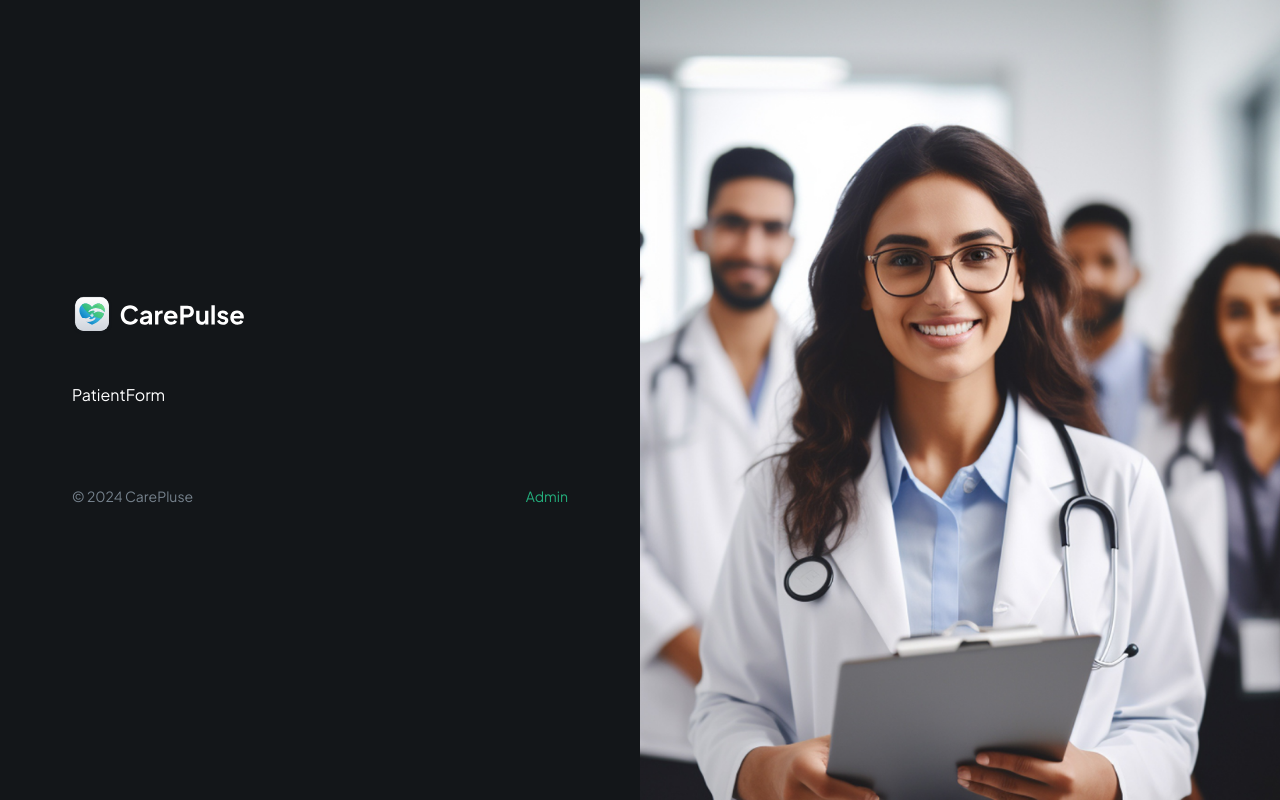
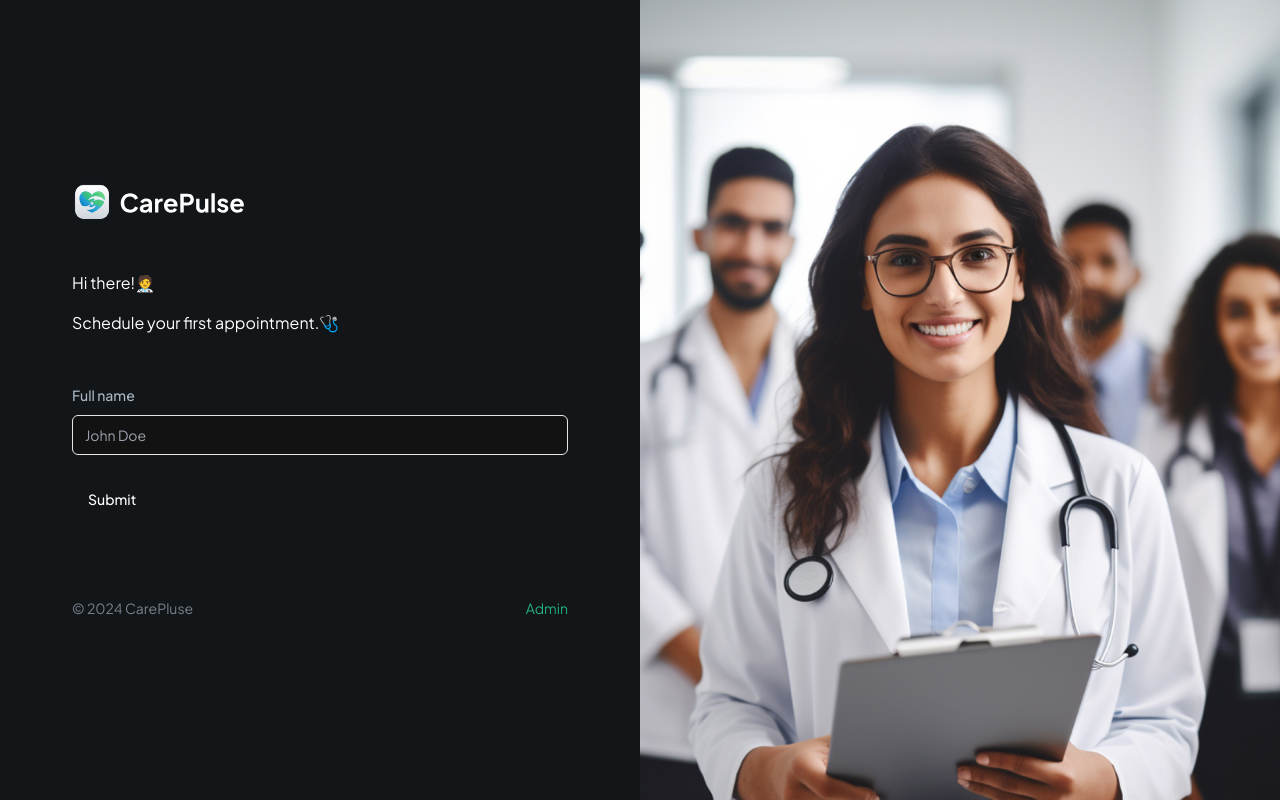
Before and after one commit to ZachCortez/carepulse, a Next.js app: page / in a window 1280 px wide. Built offline with nearby package versions, Linux system fonts and the light colour scheme.

Commit message:
Add files via upload

```diff
--- a/app/layout.tsx
+++ b/app/layout.tsx
@@ -13,6 +13,9 @@
 export const metadata: Metadata = {
   title: "CarePulse",
   description: "A healthcare management app by SaturnBay🪐",
+  icons: {
+    icon: "/assets/icons/logo-icon.svg",
+  },
 };
 
 export default function RootLayout({
--- /dev/null
+++ b/components/CustomFormField.tsx
@@ -0,0 +1,59 @@
+'use client'
+
+import {
+    FormControl,
+    FormDescription,
+    FormField,
+    FormItem,
+    FormLabel,
+    FormMessage,
+} from "@/components/ui/form";
+import { Input } from "@/components/ui/input";
+import { Control } from "react-hook-form";
+import { FormFieldType } from "./forms/PatientForm";
+
+interface CustomProps {
+    control: Control<any>,
+    fieldType: FormFieldType
+    name: string,
+    label?: string,
+    placeholder?: string,
+    iconSrc?: string,
+    iconAlt?: string,
+    disbaled?: boolean,
+    dateFormat?: string,
+    showTimeSelect?: boolean,
+    children?: React.ReactNode,
+    renderSkeleton?: (field: any) => React.ReactNode,
+}
+
+const RenderField = ({ field, props }:{ field: any; props: CustomProps}) => {
+    return (
+        <Input
+            type="text"
+            placeholder="John Doe"
+        />
+    )
+}
+
+const CustomFormField = (props: CustomProps) => {
+    const { control, fieldType, name, label } = props;
+
+    return (
+        <FormField
+            control={control}
+            name={name}
+            render={({ field }) => (
+                <FormItem className="flex-1">
+                    {fieldType !== FormFieldType.CHECKBOX && label && (
+                        <FormLabel className="shad-input-label">{label}</FormLabel>
+                    )}
+                    <RenderField field={field} props={props}/>
+                    <FormMessage className="shad-error" />
+                    </FormItem>
+            )}
+        />
+    )
+}
+
+export default CustomFormField
--- a/components/forms/PatientForm.tsx
+++ b/components/forms/PatientForm.tsx
@@ -1,8 +1,65 @@
-import React from 'react'
+"use client"
+
+import { zodResolver } from "@hookform/resolvers/zod";
+import { useForm } from "react-hook-form";
+import { z } from "zod";
+import { Button } from "@/components/ui/button";
+import { Form } from "@/components/ui/form";
+import CustomFormField from "../CustomFormField";
+
+export enum FormFieldType {
+    INPUT = 'input',
+    TEXTAREA = 'textarea',
+    PHONE_INPUT = 'phoneInput',
+    CHECKBOX = 'checkbox',
+    DATE_PICKER = 'datePicker',
+    SELECT = 'select',
+    SKELETON = 'skeleton'
+
+}
+
+const formSchema = z.object({
+  username: z.string().min(2, {
+    message: "Username must be at least 2 characters.",
+  }),
+})
 
 const PatientForm = () => {
+  // 1. Define your form.
+  const form = useForm<z.infer<typeof formSchema>>({
+    resolver: zodResolver(formSchema),
+    defaultValues: {
+      username: "",
+    },
+  })
+
+  // 2. Define a submit handler.
+  function onSubmit(values: z.infer<typeof formSchema>) {
+    // Do something with the form values.
+    // ✅ This will be type-safe and validated.
+    console.log(values)
+  }
   return (
-    <div>PatientForm</div>
+    <Form {...form}>
+    <form onSubmit={form.handleSubmit(onSubmit)} className="space-y-6 flex-1">
+        <section className="mb-12 space-y-4">
+            <h1>Hi there!🧑‍⚕️</h1>
+            <p>Schedule your first appointment.🩺</p>
+        </section>
+
+        <CustomFormField
+            fieldType={FormFieldType.INPUT}
+            control={form.control}
+            name="name"
+            label="Full name"
+            placeholder="John Doe"
+            iconSrc="/public/assets/icons.user.svg"
+            iconAlt="user"
+        />
+
+      <Button type="submit">Submit</Button>
+    </form>
+  </Form>
   )
 }
 
--- /dev/null
+++ b/components/ui/form.tsx
@@ -0,0 +1,178 @@
+"use client"
+
+import * as React from "react"
+import * as LabelPrimitive from "@radix-ui/react-label"
+import { Slot } from "@radix-ui/react-slot"
+import {
+  Controller,
+  ControllerProps,
+  FieldPath,
+  FieldValues,
+  FormProvider,
+  useFormContext,
+} from "react-hook-form"
+
+import { cn } from "@/lib/utils"
+import { Label } from "@/components/ui/label"
+
+const Form = FormProvider
+
+type FormFieldContextValue<
+  TFieldValues extends FieldValues = FieldValues,
+  TName extends FieldPath<TFieldValues> = FieldPath<TFieldValues>
+> = {
+  name: TName
+}
+
+const FormFieldContext = React.createContext<FormFieldContextValue>(
+  {} as FormFieldContextValue
+)
+
+const FormField = <
+  TFieldValues extends FieldValues = FieldValues,
+  TName extends FieldPath<TFieldValues> = FieldPath<TFieldValues>
+>({
+  ...props
+}: ControllerProps<TFieldValues, TName>) => {
+  return (
+    <FormFieldContext.Provider value={{ name: props.name }}>
+      <Controller {...props} />
+    </FormFieldContext.Provider>
+  )
+}
+
+const useFormField = () => {
+  const fieldContext = React.useContext(FormFieldContext)
+  const itemContext = React.useContext(FormItemContext)
+  const { getFieldState, formState } = useFormContext()
+
+  const fieldState = getFieldState(fieldContext.name, formState)
+
+  if (!fieldContext) {
+    throw new Error("useFormField should be used within <FormField>")
+  }
+
+  const { id } = itemContext
+
+  return {
+    id,
+    name: fieldContext.name,
+    formItemId: `${id}-form-item`,
+    formDescriptionId: `${id}-form-item-description`,
+    formMessageId: `${id}-form-item-message`,
+    ...fieldState,
+  }
+}
+
+type FormItemContextValue = {
+  id: string
+}
+
+const FormItemContext = React.createContext<FormItemContextValue>(
+  {} as FormItemContextValue
+)
+
+const FormItem = React.forwardRef<
+  HTMLDivElement,
+  React.HTMLAttributes<HTMLDivElement>
+>(({ className, ...props }, ref) => {
+  const id = React.useId()
+
+  return (
+    <FormItemContext.Provider value={{ id }}>
+      <div ref={ref} className={cn("space-y-2", className)} {...props} />
+    </FormItemContext.Provider>
+  )
+})
+FormItem.displayName = "FormItem"
+
+const FormLabel = React.forwardRef<
+  React.ElementRef<typeof LabelPrimitive.Root>,
+  React.ComponentPropsWithoutRef<typeof LabelPrimitive.Root>
+>(({ className, ...props }, ref) => {
+  const { error, formItemId } = useFormField()
+
+  return (
+    <Label
+      ref={ref}
+      className={cn(error && "text-destructive", className)}
+      htmlFor={formItemId}
+      {...props}
+    />
+  )
+})
+FormLabel.displayName = "FormLabel"
+
+const FormControl = React.forwardRef<
+  React.ElementRef<typeof Slot>,
+  React.ComponentPropsWithoutRef<typeof Slot>
+>(({ ...props }, ref) => {
+  const { error, formItemId, formDescriptionId, formMessageId } = useFormField()
+
+  return (
+    <Slot
+      ref={ref}
+      id={formItemId}
+      aria-describedby={
+        !error
+          ? `${formDescriptionId}`
+          : `${formDescriptionId} ${formMessageId}`
+      }
+      aria-invalid={!!error}
+      {...props}
+    />
+  )
+})
+FormControl.displayName = "FormControl"
+
+const FormDescription = React.forwardRef<
+  HTMLParagraphElement,
+  React.HTMLAttributes<HTMLParagraphElement>
+>(({ className, ...props }, ref) => {
+  const { formDescriptionId } = useFormField()
+
+  return (
+    <p
+      ref={ref}
+      id={formDescriptionId}
+      className={cn("text-sm text-muted-foreground", className)}
+      {...props}
+    />
+  )
+})
+FormDescription.displayName = "FormDescription"
+
+const FormMessage = React.forwardRef<
+  HTMLParagraphElement,
+  React.HTMLAttributes<HTMLParagraphElement>
+>(({ className, children, ...props }, ref) => {
+  const { error, formMessageId } = useFormField()
+  const body = error ? String(error?.message) : children
+
+  if (!body) {
+    return null
+  }
+
+  return (
+    <p
+      ref={ref}
+      id={formMessageId}
+      className={cn("text-sm font-medium text-destructive", className)}
+      {...props}
+    >
+      {body}
+    </p>
+  )
+})
+FormMessage.displayName = "FormMessage"
+
+export {
+  useFormField,
+  Form,
+  FormItem,
+  FormLabel,
+  FormControl,
+  FormDescription,
+  FormMessage,
+  FormField,
+}
--- /dev/null
+++ b/components/ui/input.tsx
@@ -0,0 +1,25 @@
+import * as React from "react"
+
+import { cn } from "@/lib/utils"
+
+export interface InputProps
+  extends React.InputHTMLAttributes<HTMLInputElement> {}
+
+const Input = React.forwardRef<HTMLInputElement, InputProps>(
+  ({ className, type, ...props }, ref) => {
+    return (
+      <input
+        type={type}
+        className={cn(
+          "flex h-10 w-full rounded-md border border-input bg-background px-3 py-2 text-sm ring-offset-background file:border-0 file:bg-transparent file:text-sm file:font-medium placeholder:text-muted-foreground focus-visible:outline-none focus-visible:ring-2 focus-visible:ring-ring focus-visible:ring-offset-2 disabled:cursor-not-allowed disabled:opacity-50",
+          className
+        )}
+        ref={ref}
+        {...props}
+      />
+    )
+  }
+)
+Input.displayName = "Input"
+
+export { Input }
--- /dev/null
+++ b/components/ui/label.tsx
@@ -0,0 +1,26 @@
+"use client"
+
+import * as React from "react"
+import * as LabelPrimitive from "@radix-ui/react-label"
+import { cva, type VariantProps } from "class-variance-authority"
+
+import { cn } from "@/lib/utils"
+
+const labelVariants = cva(
+  "text-sm font-medium leading-none peer-disabled:cursor-not-allowed peer-disabled:opacity-70"
+)
+
+const Label = React.forwardRef<
+  React.ElementRef<typeof LabelPrimitive.Root>,
+  React.ComponentPropsWithoutRef<typeof LabelPrimitive.Root> &
+    VariantProps<typeof labelVariants>
+>(({ className, ...props }, ref) => (
+  <LabelPrimitive.Root
+    ref={ref}
+    className={cn(labelVariants(), className)}
+    {...props}
+  />
+))
+Label.displayName = LabelPrimitive.Root.displayName
+
+export { Label }
--- a/package.json
+++ b/package.json
@@ -9,6 +9,8 @@
     "lint": "next lint"
   },
   "dependencies": {
+    "@hookform/resolvers": "^3.9.0",
+    "@radix-ui/react-label": "^2.1.0",
     "@radix-ui/react-slot": "^1.1.0",
     "class-variance-authority": "^0.7.0",
     "clsx": "^2.1.1",
@@ -17,8 +19,10 @@
     "next-themes": "^0.3.0",
     "react": "^18",
     "react-dom": "^18",
+    "react-hook-form": "^7.52.1",
     "tailwind-merge": "^2.3.0",
-    "tailwindcss-animate": "^1.0.7"
+    "tailwindcss-animate": "^1.0.7",
+    "zod": "^3.23.8"
   },
   "devDependencies": {
     "@types/node": "^20",
```
Also changed, not shown: 1 other file (tests, documents, lock files or other folders).
